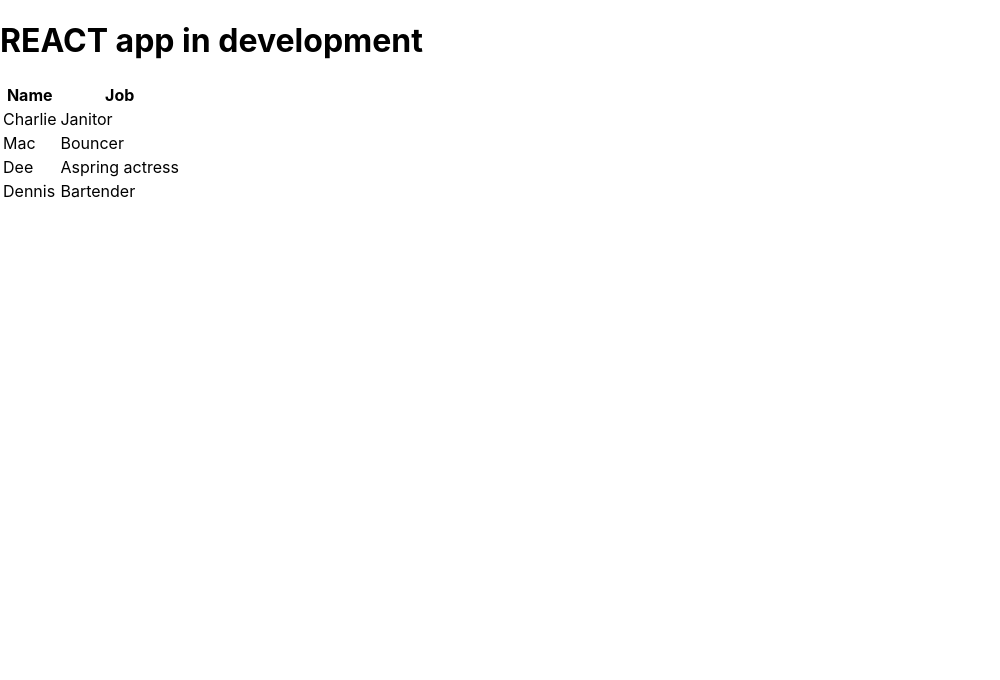
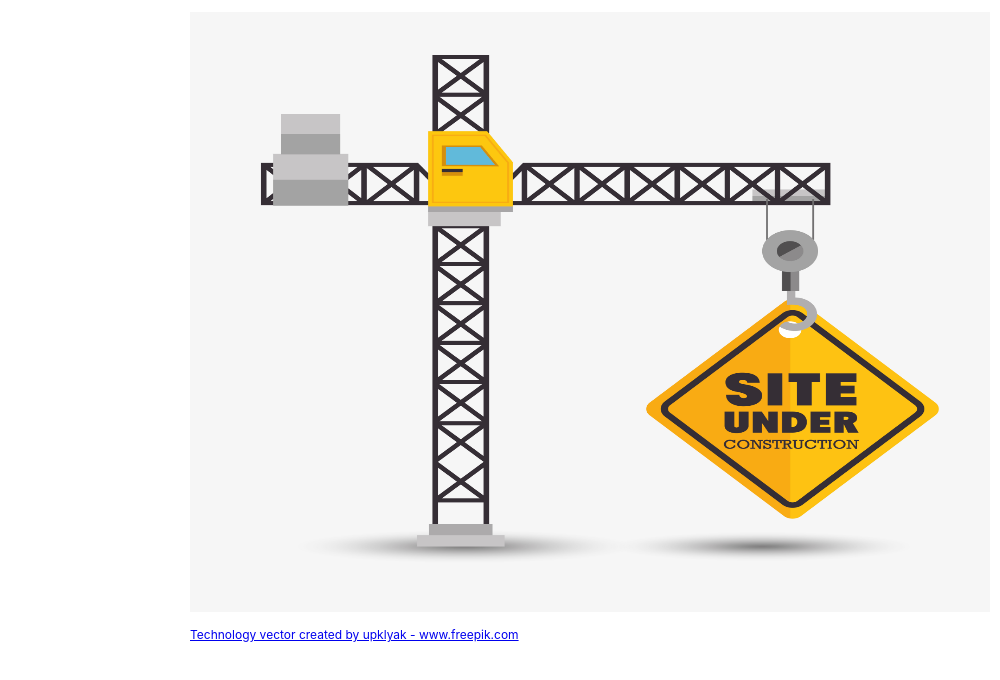
Before and after one commit to sanojsubran/dailynews, a React (Create React App) app: page / in a window 1280 px wide. Shown: the top 680 px of the page, without its empty margins (0-1000 px from the left). Built offline with nearby package versions, Linux system fonts and the light colour scheme.

Commit message:
Site under construction page

```diff
--- a/package.json
+++ b/package.json
@@ -6,6 +6,7 @@
     "@testing-library/jest-dom": "^4.2.4",
     "@testing-library/react": "^9.5.0",
     "@testing-library/user-event": "^7.2.1",
+    "axios": "^0.19.2",
     "react": "^16.13.1",
     "react-dom": "^16.13.1",
     "react-scripts": "3.4.1"
--- a/public/index.html
+++ b/public/index.html
@@ -7,7 +7,7 @@
     <meta name="theme-color" content="#000000" />
     <meta
       name="description"
-      content="Web site created using create-react-app"
+      content="A news aggregator"
     />
     <link rel="apple-touch-icon" href="%PUBLIC_URL%/logo192.png" />
     <!--
@@ -24,9 +24,9 @@
       work correctly both with client-side routing and a non-root public URL.
       Learn how to configure a non-root public URL by running `npm run build`.
     -->
-    <title>React App</title>
+    <title>News for you</title>
   </head>
-  <body>
+  <body style="max-width: 900px;margin: auto;font-size: 12px;">
     <noscript>You need to enable JavaScript to run this app.</noscript>
     <div id="root"></div>
     <!--
--- a/src/App.js
+++ b/src/App.js
@@ -1,30 +1,23 @@
 import React, { Component } from 'react'
 import Table from './Table.js'
+import axios from 'axios'
+import logo from './logo.jpg';
 
 class App extends Component {
-    render() {
-        const characters = [
-            {
-              name: 'Charlie',
-              job: 'Janitor',
-            },
-            {
-              name: 'Mac',
-              job: 'Bouncer',
-            },
-            {
-              name: 'Dee',
-              job: 'Aspring actress',
-            },
-            {
-              name: 'Dennis',
-              job: 'Bartender',
-            },
-          ]
-      return (
+  state = {
+    persons: []
+  }
+
+  render() {
+    return (
        <div className="container">
-         <div><h1>REACT app in development</h1></div>
-         <Table characterData={characters} />
+         <p>
+          <img src={logo} alt="Site Under construction" title="Site Under construction" width="800" height="600" border="0"/>
+         </p>
+         <p>
+          <a href="https://www.freepik.com/free-photos-vectors/technology">Technology vector created by upklyak - www.freepik.com</a>
+         </p>
+
        </div>
       )
     }
--- a/src/index.js
+++ b/src/index.js
@@ -3,4 +3,4 @@
 import App from './App'
 import './index.css';
 
-ReactDOM.render(<App />, document.getElementById('root'))
+ReactDOM.render(<App name="Sanoj"/>, document.getElementById('root'))
```
Also changed, not shown: src/logo.jpg (added), 1 other file (tests, documents, lock files or other folders).
